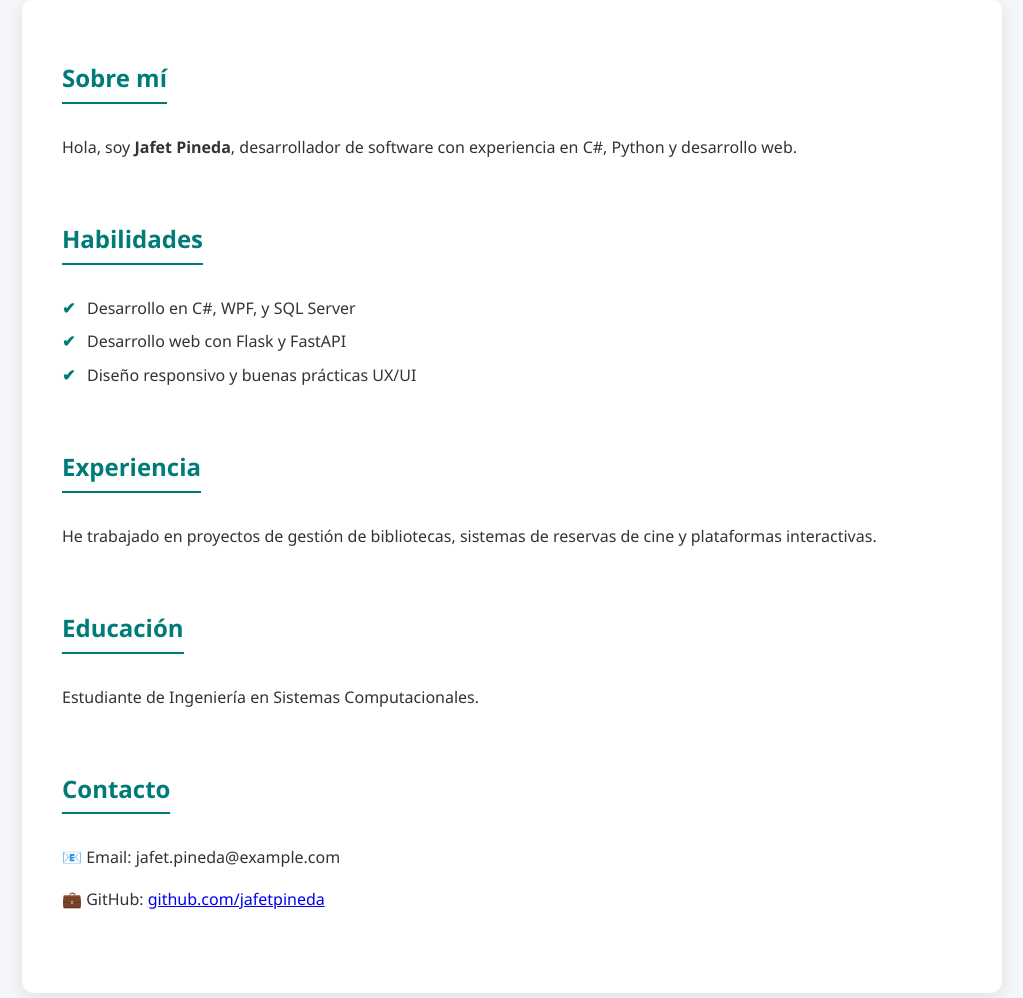
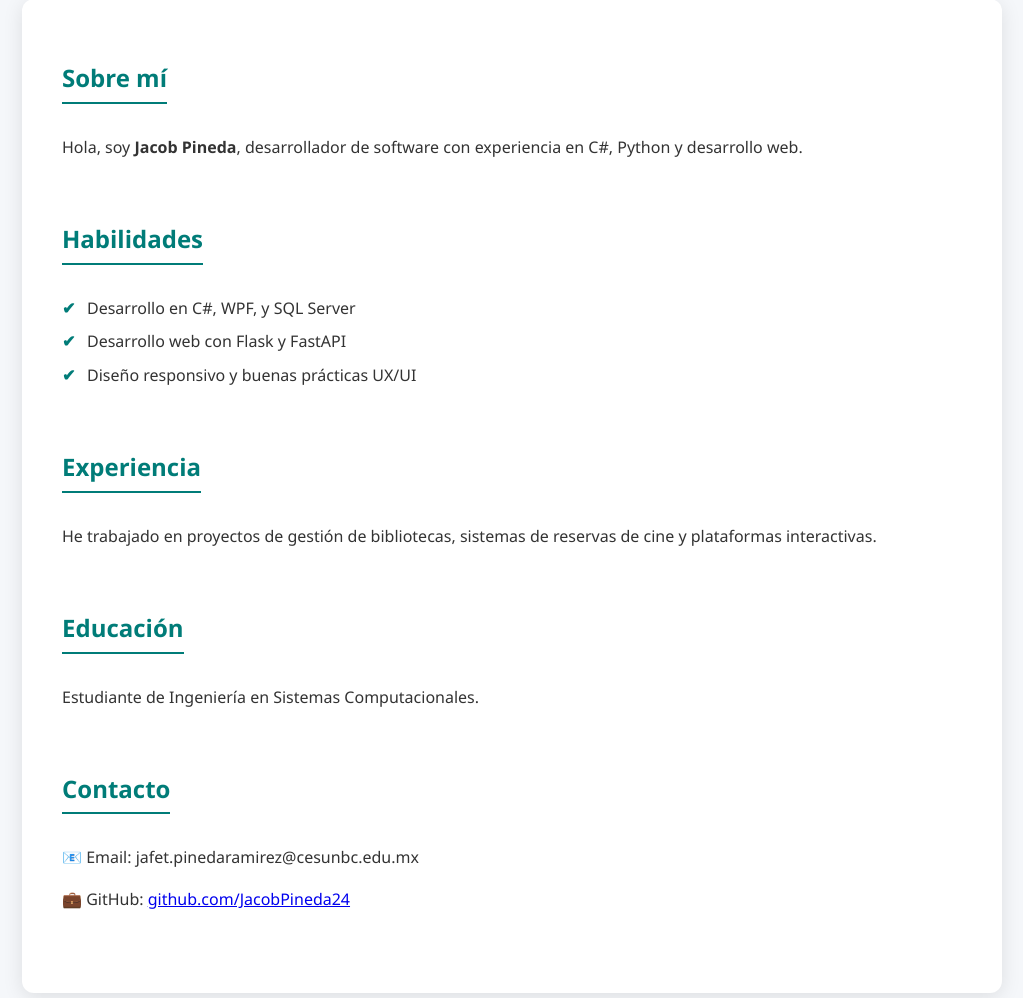
Before and after one commit to JacobPineda24/cv_virtual, a Flask app: page / in a window 1280 px wide. Shown: the part 232-1230 px from the top of the page, without its empty margins (128-1151 px from the left). Run offline with Flask 3, Linux system fonts and the light colour scheme.

Commit message:
Update personal information in index.html

```diff
--- a/templates/index.html
+++ b/templates/index.html
@@ -2,7 +2,7 @@
 {% block content %}
 <section id="about">
     <h2>Sobre mí</h2>
-    <p>Hola, soy <strong>Jafet Pineda</strong>, desarrollador de software con experiencia en C#, Python y desarrollo web.</p>
+    <p>Hola, soy <strong>Jacob Pineda</strong>, desarrollador de software con experiencia en C#, Python y desarrollo web.</p>
 </section>
 
 <section id="skills">
@@ -26,7 +26,7 @@
 
 <section id="contact">
     <h2>Contacto</h2>
-    <p>📧 Email: jafet.pineda@example.com</p>
-    <p>💼 GitHub: <a href="https://github.com/" target="_blank">github.com/jafetpineda</a></p>
+    <p>📧 Email: jafet.pinedaramirez@cesunbc.edu.mx</p>
+    <p>💼 GitHub: <a href="https://github.com/" target="_blank">github.com/JacobPineda24</a></p>
 </section>
 {% endblock %}
```
